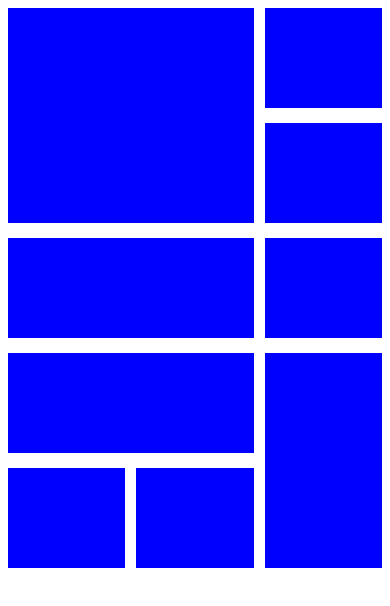
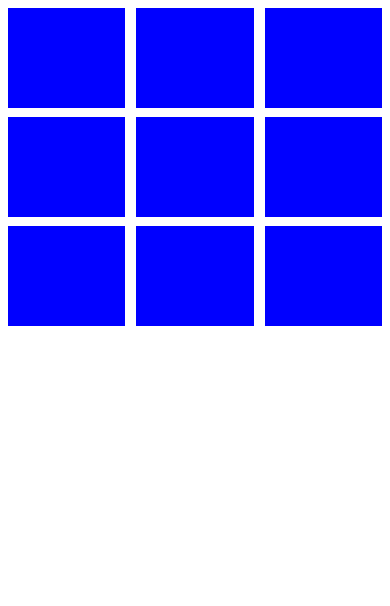
Before and after one commit to PranavJa1n/FullStack_Frontend, a plain HTML site: page basic_grid.html in a window 390 px wide. Drawn offline with Linux system fonts and the light colour scheme.

Commit message:
Made the basic grid responsive

```diff
--- a/basic_grid.html
+++ b/basic_grid.html
@@ -19,6 +19,15 @@
             /* height: 100px;     This will force the height to be exactly 100px while will not allow box to grow vertically*/
             min-height: 100px;
         }
+
+        @media (max-width:500px) {      /*To make the grid responsive*/
+            .container{
+                grid-template-areas:
+                    "box1 box2 box3"
+                    "box4 box5 box6"
+                    "box7 box8 box9";
+                }
+            }
     </style>
 </head>
 <body>
```
